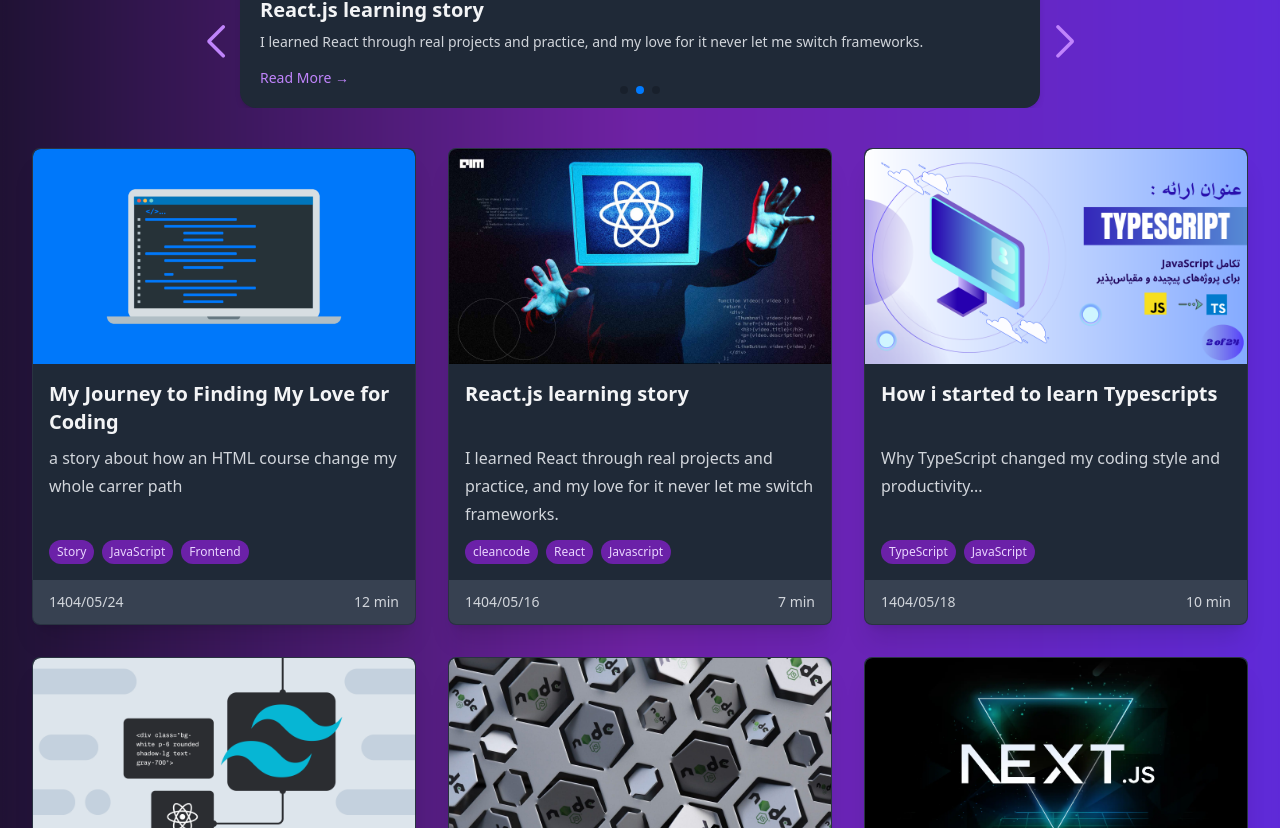
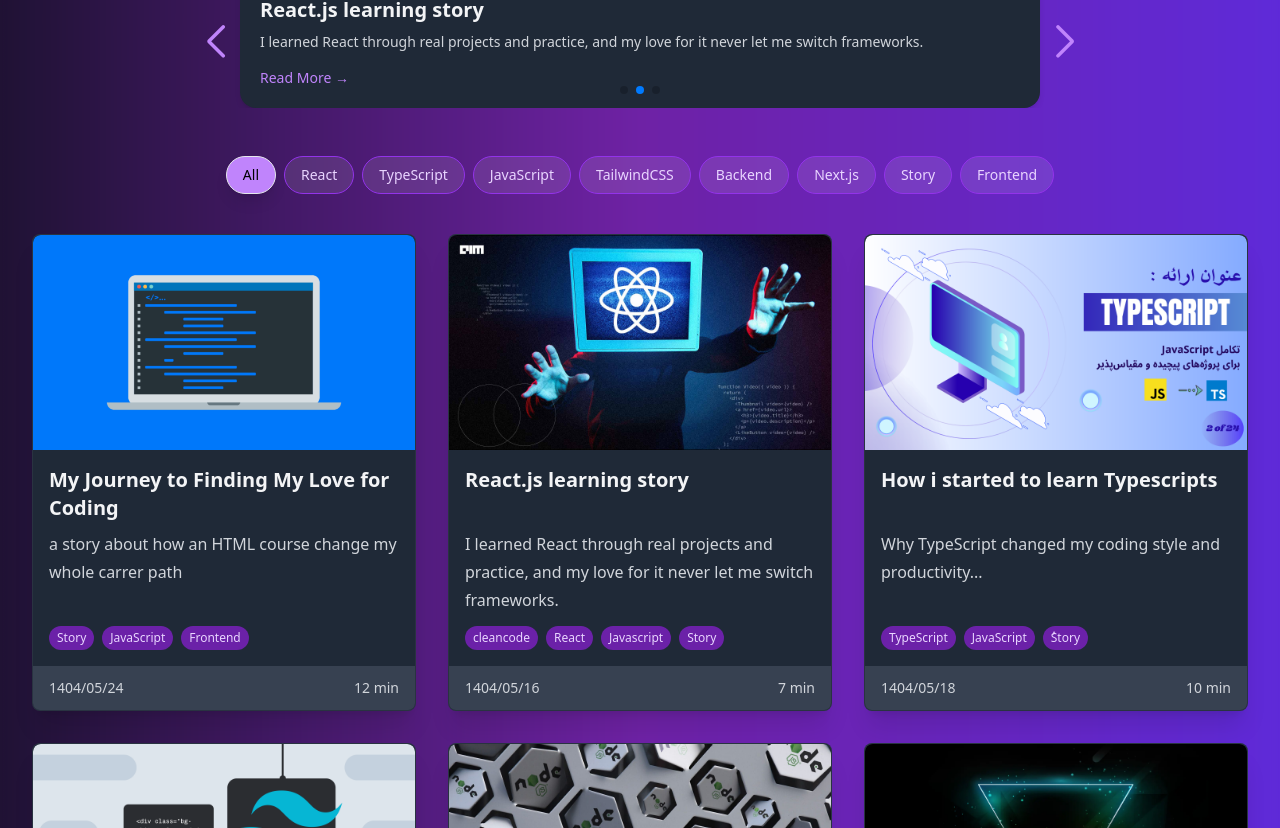
Before and after one commit to Eglantinenf/my-portfolio, a Next.js app: page / in a window 1280 px wide. Shown: the part 6072-6900 px from the top of the page. Built offline with nearby package versions, Linux system fonts and the light colour scheme.

Commit message:
Adding filtering for Blog section + improving styles

```diff
--- a/src/components/Blog/BlogSection.tsx
+++ b/src/components/Blog/BlogSection.tsx
@@ -3,12 +3,32 @@
 import FeaturedPosts from "./FeaturedPosts";
 import { BlogPosts } from "@/data/blogPosts";
 import { motion } from "framer-motion";
+import { useState } from "react";
+
+const filters = [
+  "All",
+  "React",
+  "TypeScript",
+  "JavaScript",
+  "TailwindCSS",
+  "Backend",
+  "Next.js",
+  "Story",
+  "Frontend",
+];
 
 const BlogSection = () => {
+  const [selectedFilter, setSelectedFilter] = useState<string>("All");
+
+  const filteredPosts =
+    selectedFilter === "All"
+      ? BlogPosts
+      : BlogPosts.filter((post) => post.tags.includes(selectedFilter));
+
   return (
     <section id="blog" className="section-bg px-4 sm:px-6 lg:px-8 py-20">
       <motion.h2
-        className="text-3xl font-extrabold text-gray-900 dark:text-gray-100 mb-8"
+        className="text-3xl text-center font-extrabold text-purple-700 dark:text-purple-300 mb-8"
         initial={{ opacity: 0, y: 20 }}
         whileInView={{ opacity: 1, y: 0 }}
         transition={{ duration: 0.6 }}
@@ -17,8 +37,33 @@
         Latest Blog Posts
       </motion.h2>
       <FeaturedPosts />
+      <div
+        role="group"
+        aria-label="Blogs filters"
+        className="flex flex-wrap justify-center gap-2"
+      >
+        {filters.map((filter) => (
+          <button
+            key={filter}
+            onClick={() =>
+              selectedFilter === filter
+                ? setSelectedFilter("All")
+                : setSelectedFilter(filter)
+            }
+            className={`px-4 py-2 rounded-full border transition-all duration-300 text-sm font-medium
+    ${
+      selectedFilter === filter
+        ? "bg-purple-700 text-white dark:bg-purple-400 dark:text-black shadow-lg"
+        : "bg-white/60 text-purple-800 dark:bg-white/10 dark:text-purple-200 border-purple-300 dark:border-purple-600 hover:bg-purple-100 dark:hover:bg-white/20"
+    }
+  `}
+          >
+            {filter}
+          </button>
+        ))}
+      </div>
       <div className="mt-10 grid grid-cols-1 sm:grid-cols-2 lg:grid-cols-3 gap-8">
-        {BlogPosts.map((post) => (
+        {filteredPosts.map((post) => (
           <BlogPostCard key={post.id} post={post} />
         ))}
       </div>
--- a/src/components/Blog/FeaturedPosts.tsx
+++ b/src/components/Blog/FeaturedPosts.tsx
@@ -9,7 +9,7 @@
 const FeaturedPosts: React.FC = () => {
   const featuredPosts = BlogPosts.slice(0, 3);
   return (
-    <div className="max-w-4xl mx-auto relative">
+    <div className="max-w-4xl mx-auto relative mb-12">
       <Swiper
         className="pb-12"
         modules={[Navigation, Pagination, Autoplay]}
--- a/src/data/blogPosts.ts
+++ b/src/data/blogPosts.ts
@@ -42,7 +42,7 @@
       "I learned React through real projects and practice, and my love for it never let me switch frameworks.",
     text: blogPost003Text,
     date: "2025-08-07",
-    tags: ["cleancode", "React", "Javascript"],
+    tags: ["cleancode", "React", "Javascript", "Story"],
     author: "Nastaran Farjami",
     image: "/images/3.jpg",
     readTime: "7 min",
@@ -55,7 +55,7 @@
     summary: "Why TypeScript changed my coding style and productivity...",
     text: blogPost002Text,
     date: "2025-08-09",
-    tags: ["TypeScript", "JavaScript"],
+    tags: ["TypeScript", "JavaScript", "ُStory"],
     author: "Nastaran Farjami",
     image: "/images/2.png",
     readTime: "10 min",
@@ -81,7 +81,16 @@
       "A summer internship that didn’t go as planned became the moment I discovered I could learn Node.js, Git, databases, and much more in just a few weeks—and gain the confidence to tackle anything.",
     text: blogPost005Text,
     date: "2025-08-12",
-    tags: ["Backend", "Node js", "Github", "Git", "MongoDB", "SQL", "NPM"],
+    tags: [
+      "Backend",
+      "Node js",
+      "Github",
+      "Git",
+      "MongoDB",
+      "SQL",
+      "NPM",
+      "Story",
+    ],
     author: "Nastaran Farjami",
     image: "/images/5(1).jpg",
     readTime: "5 min",
@@ -94,7 +103,7 @@
       "I started learning Next.js by jumping straight into real projects like this portfolio. I’m still a beginner, but working hands-on with the framework and its docs has been the best way for me to grow.",
     text: blogPost006Text,
     date: "2025-08-12",
-    tags: ["Next js", "React", "Documents"],
+    tags: ["Next js", "React", "Documents", "Story"],
     author: "Nastaran Farjami",
     image: "/images/6.webp",
     readTime: "5 min",
```
